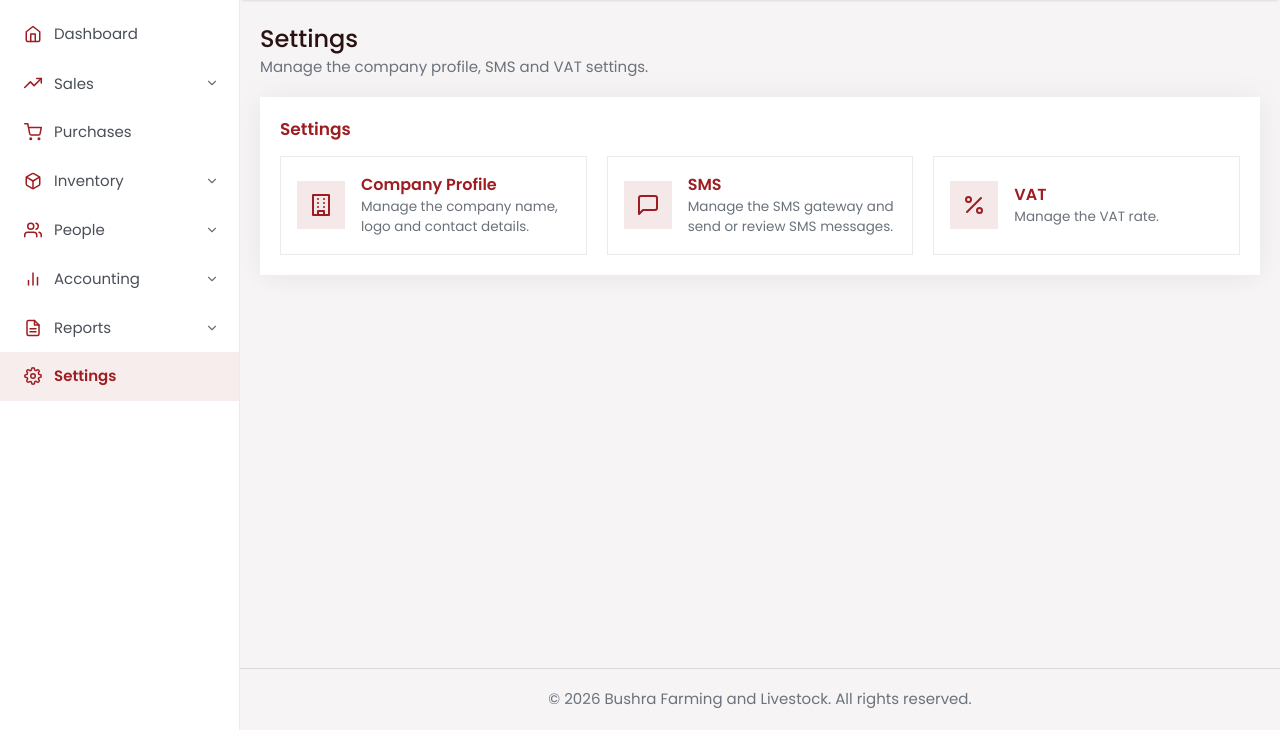
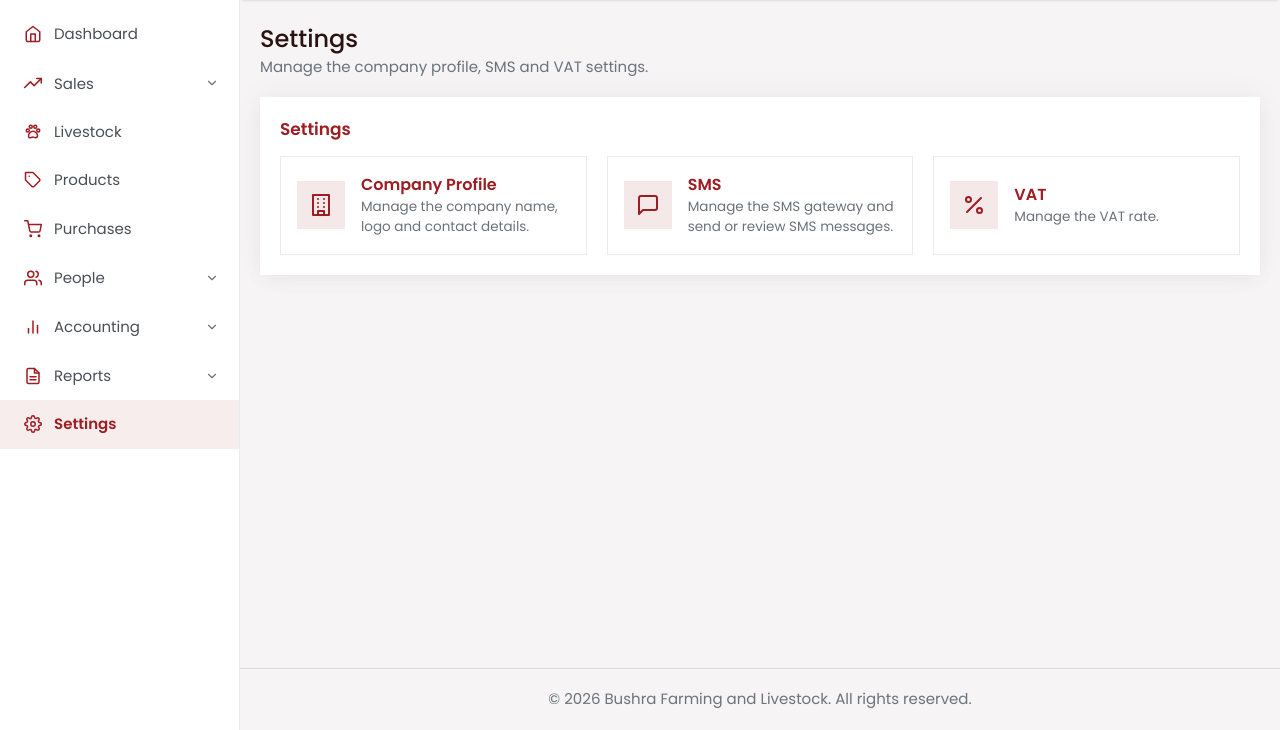
Before and after one commit to moalio/bushrafarmingandlivestock, a PHP site: page /pages/settings.php in a window 1280 px wide. Shown: the part 70-800 px from the top of the page. Run offline with PHP 8.4, Linux system fonts and the light colour scheme.

Commit message:
Second Commit

```diff
--- a/pages/settings.php
+++ b/pages/settings.php
@@ -124,8 +124,9 @@ function dt_icon(string $name): string
 {
     static $paths = [
         'home'       => '<path d="M3 9l9-7 9 7v11a2 2 0 0 1-2 2H5a2 2 0 0 1-2-2z"/><polyline points="9 22 9 12 15 12 15 22"/>',
+        'livestock'  => '<circle cx="5" cy="10" r="2"/><circle cx="9" cy="5" r="2"/><circle cx="15" cy="5" r="2"/><circle cx="19" cy="10" r="2"/><path d="M12 11c-3 0-6 3.5-6 6.5 0 2 1.5 2.5 3 2s2-.7 3-.7 2 .7 3 .7 3-.5 3-2.5c0-3-3-6-6-6z"/>',
         'purchases'  => '<circle cx="9" cy="21" r="1"/><circle cx="20" cy="21" r="1"/><path d="M1 1h4l2.68 13.39a2 2 0 0 0 2 1.61h9.72a2 2 0 0 0 2-1.61L23 6H6"/>',
-        'inventory'  => '<path d="M21 16V8a2 2 0 0 0-1-1.73l-7-4a2 2 0 0 0-2 0l-7 4A2 2 0 0 0 3 8v8a2 2 0 0 0 1 1.73l7 4a2 2 0 0 0 2 0l7-4A2 2 0 0 0 21 16z"/><polyline points="3.27 6.96 12 12.01 20.73 6.96"/><line x1="12" y1="22.08" x2="12" y2="12"/>',
+        'products'   => '<path d="M20.59 13.41l-7.17 7.17a2 2 0 0 1-2.83 0L2 12V2h10l8.59 8.59a2 2 0 0 1 0 2.82z"/><line x1="7" y1="7" x2="7.01" y2="7"/>',
         'people'     => '<path d="M17 21v-2a4 4 0 0 0-4-4H5a4 4 0 0 0-4 4v2"/><circle cx="9" cy="7" r="4"/><path d="M23 21v-2a4 4 0 0 0-3-3.87"/><path d="M16 3.13a4 4 0 0 1 0 7.75"/>',
         'users'      => '<path d="M16 21v-2a4 4 0 0 0-4-4H6a4 4 0 0 0-4 4v2"/><circle cx="9" cy="7" r="4"/><polyline points="16 11 18 13 22 9"/>',
         'accounting' => '<line x1="18" y1="20" x2="18" y2="10"/><line x1="12" y1="20" x2="12" y2="4"/><line x1="6" y1="20" x2="6" y2="14"/>',
@@ -173,6 +174,7 @@ $logoUrl    = dt_find_logo(DT_LOGO_FILE);
 /**
  * Sidebar: key, label, icon, page, submenu links (label, page). Same menu as pages/dashboard.php.
  * Links are relative to pages/ (this file).
+ * Single pages (Purchases, Products, Livestock, Settings, Users, Activities) stay directly in pages/.
  *
  * @var list<array{0:string,1:string,2:string,3:string,4:list<array{0:string,1:string}>}> $navigation
  */
@@ -182,12 +184,9 @@ $navigation = [
         ['Invoices',   'sales/invoices.php'],
         ['Quotations', 'sales/quotations.php'],
     ]],
+    ['livestock',  'Livestock',  'livestock',  'livestock.php',  []],
+    ['products',   'Products',   'products',   'products.php',   []],
     ['purchases',  'Purchases',  'purchases',  'purchases.php',  []],
-    ['inventory',  'Inventory',  'inventory',  'inventory/livestock.php',  [
-        ['Livestock',      'inventory/livestock.php'],
-        ['Farms',          'inventory/farms.php'],
-        ['Other Products', 'inventory/otherproducts.php'],
-    ]],
     ['people',     'People',     'people',     'people/customers.php', [
         ['Customers',    'people/customers.php'],
         ['Suppliers',    'people/suppliers.php'],
@@ -208,8 +207,6 @@ $navigation = [
         ['Sales Report',      'reports/salesreport.php'],
         ['Purchases Report',  'reports/purchasesreport.php'],
         ['Livestock',         'reports/livestockreport.php'],
-        ['Farms',             'reports/farmsreport.php'],
-        ['Other Products',    'reports/otherproductsreport.php'],
         ['Customers',         'reports/customersreport.php'],
         ['Suppliers',         'reports/suppliersreport.php'],
         ['Employees',         'reports/employeesreport.php'],
@@ -218,6 +215,7 @@ $navigation = [
         ['Chart of Accounts', 'reports/chartofaccountsreport.php'],
         ['Receipts',          'reports/receiptsreport.php'],
         ['Payments',          'reports/paymentsreport.php'],
+        ['Cash Report',       'reports/cashreport.php'],
         ['Expenses',          'reports/expensesreport.php'],
         ['Account Transfer',  'reports/accounttransferreport.php'],
         ['Payrolls',          'reports/payrollsreport.php'],
```
Also changed, not shown: pages/dashboard.php (+4 -11 lines).
